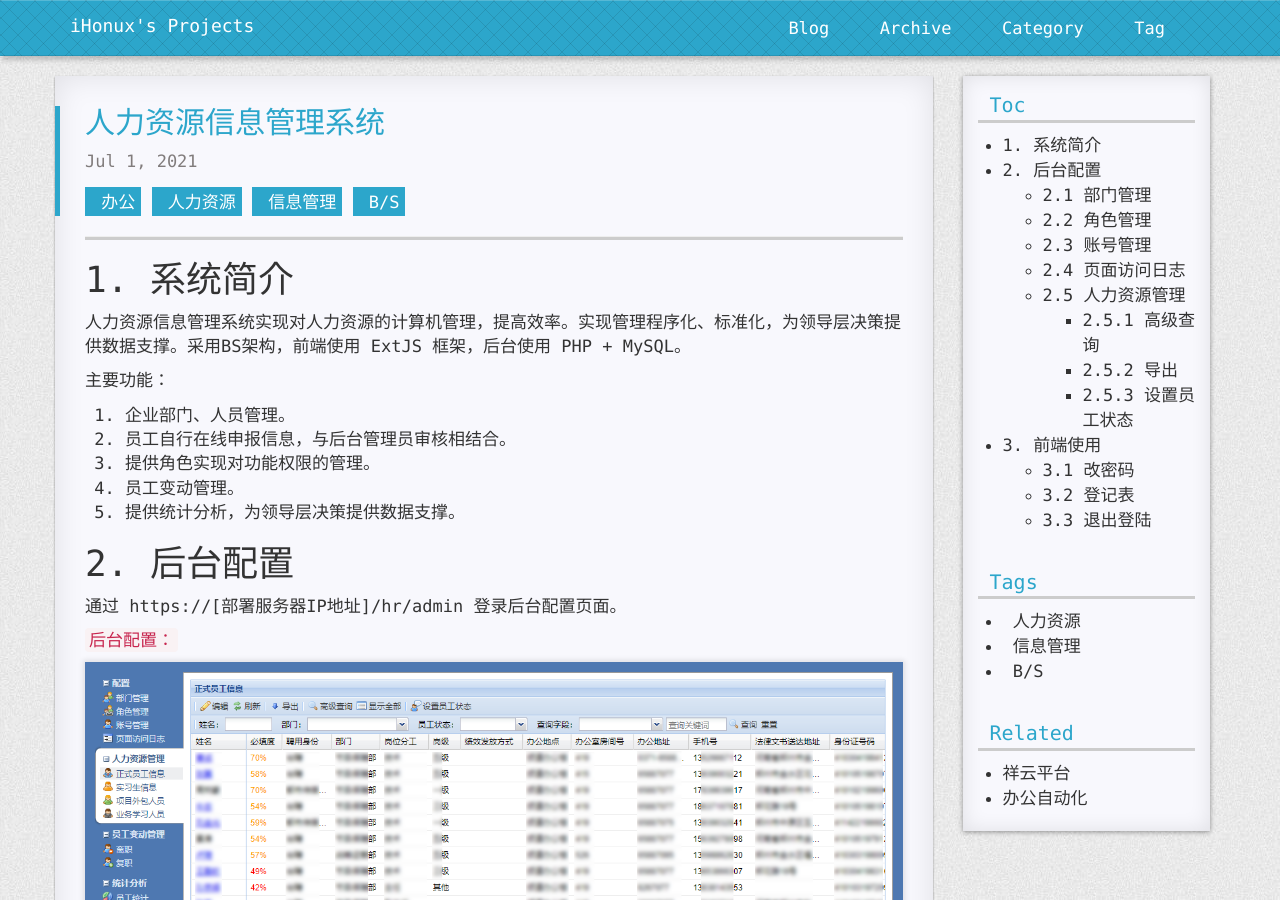
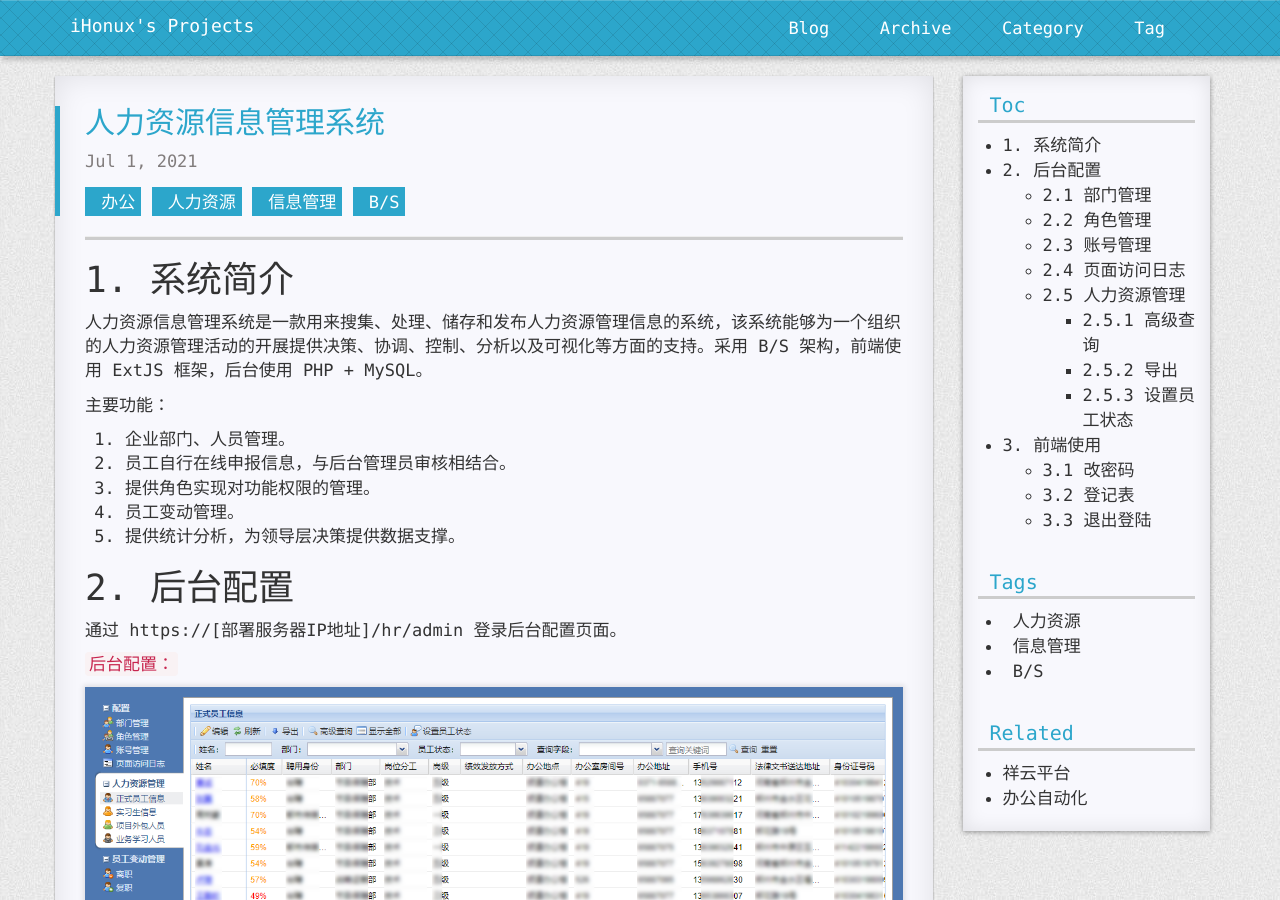
Before and after one commit to fxrj/fxrj.github.io, a Jekyll site: the page built from _posts/2021-07-01-staff-manage.md, in a window 1280 px wide and 900 px high. Built offline with Jekyll 4.4.1, drawn with Linux system fonts in a browser that asks for light colours; nearby versions of some CDN libraries; comment, search, counter and statistics services are not loaded; a style sheet for code colours, icons or effects is not loaded.

Commit message:
Update 2021-07-01-staff-manage.md

```diff
--- a/_posts/2021-07-01-staff-manage.md
+++ b/_posts/2021-07-01-staff-manage.md
@@ -10,7 +10,7 @@ categories: 办公
 
 # 1. 系统简介
 
-人力资源信息管理系统实现对人力资源的计算机管理，提高效率。实现管理程序化、标准化，为领导层决策提供数据支撑。采用BS架构，前端使用 ExtJS 框架，后台使用 PHP + MySQL。
+人力资源信息管理系统是一款用来搜集、处理、储存和发布人力资源管理信息的系统，该系统能够为一个组织的人力资源管理活动的开展提供决策、协调、控制、分析以及可视化等方面的支持。采用 B/S 架构，前端使用 ExtJS 框架，后台使用 PHP + MySQL。
 
 主要功能：
 
```
